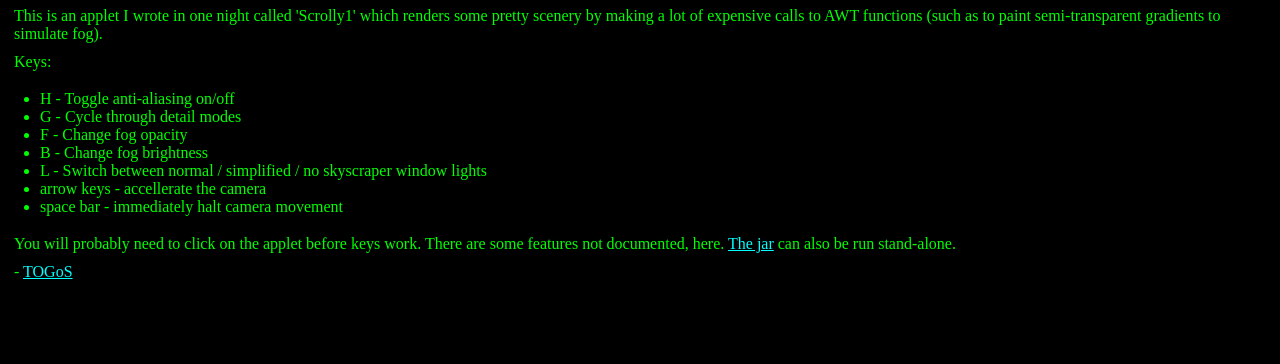
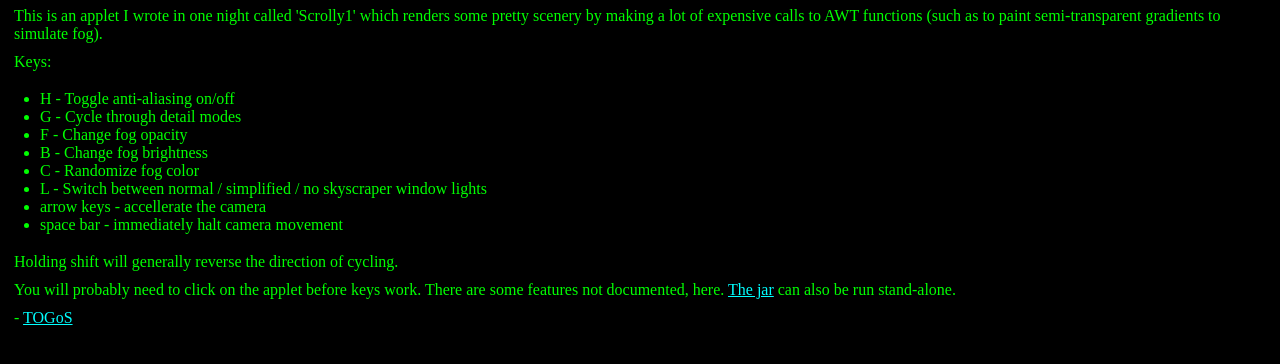
Before and after one commit to TOGoS/Scrolly1, a plain HTML site: page index.html in a window 1280 px wide. Drawn offline with Linux system fonts and the light colour scheme.

Commit message:
More UI docs in index.html

```diff
--- a/index.html
+++ b/index.html
@@ -34,10 +34,13 @@ gradients to simulate fog).</p>
 <li>G - Cycle through detail modes</li>
 <li>F - Change fog opacity</li>
 <li>B - Change fog brightness</li>
+<li>C - Randomize fog color</li>
 <li>L - Switch between normal / simplified / no skyscraper window lights</li>
 <li>arrow keys - accellerate the camera</li>
 <li>space bar - immediately halt camera movement</li>
 </ul>
+
+<p>Holding shift will generally reverse the direction of cycling.</p>
 
 <p>You will probably need to click on the applet before keys work.
 There are some features not documented, here.
```
